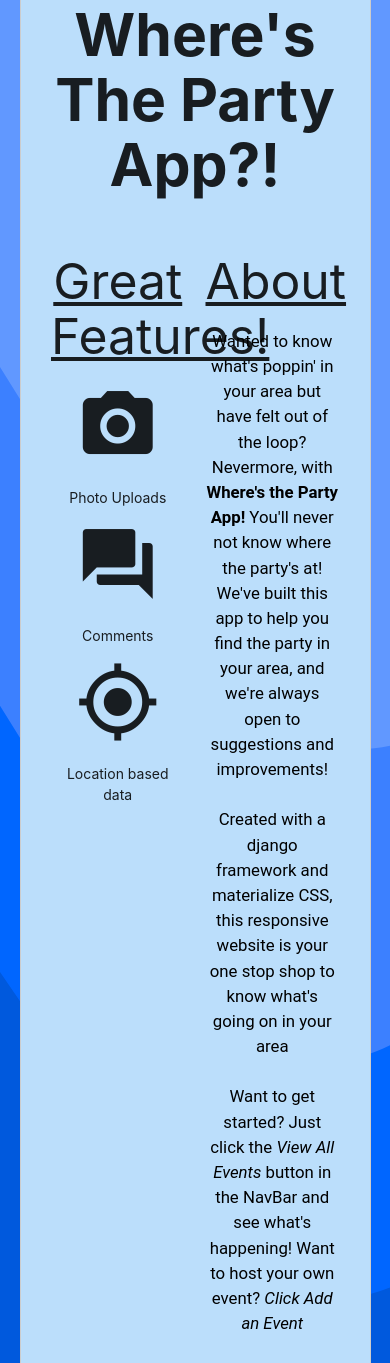
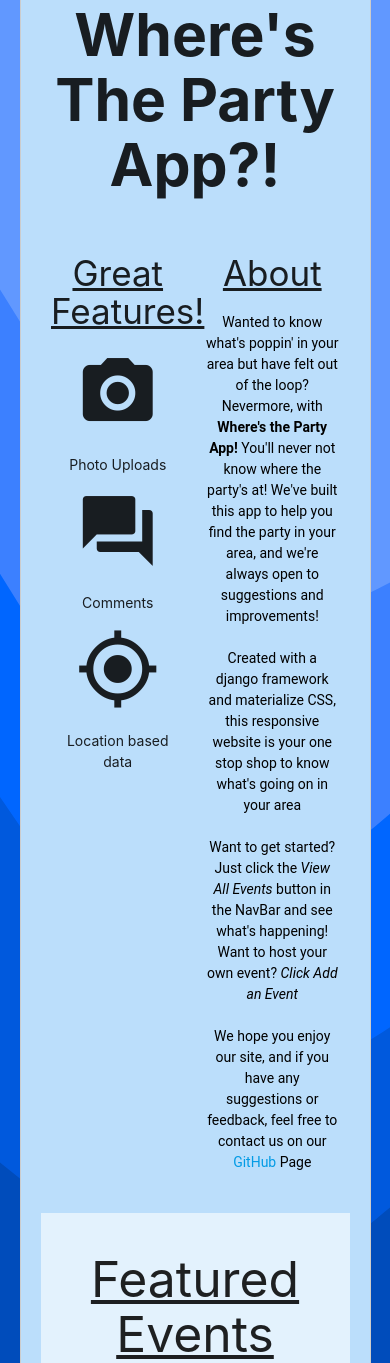
Before and after one commit to countchrisdo/wheresthepartyapp, a Django app: page / in a window 390 px wide. Shown: the part 113-1476 px from the top of the page. Run offline with Django 3.2, Linux system fonts and the light colour scheme; data that the repository does not hold is empty.

Commit message:
mobile responsiveness

```diff
--- a/main_app/templates/home.html
+++ b/main_app/templates/home.html
@@ -3,6 +3,7 @@
 {% block content %}
 
 <style>
+
     #aboutText {
         font-size: 1.2em;
         font-family: 'Roboto', sans-serif;
@@ -11,6 +12,16 @@
         margin-top: 20px;
         margin-bottom: 20px;
     }
+
+    @media screen and (max-width: 800px) {
+      #aboutText {
+        font-size: 1em;
+      }
+      .lpTitle {
+        font-size: 2.5em;
+      }
+
+    }
 </style>
 
 <h1 class="title"><b>Where's The Party App?!</b></h1>
@@ -18,7 +29,7 @@
 
  <div class="row">
     <div class="col s6">
-    <h2><u>Great Features!</u></h2>
+    <h2 class="lpTitle"><u>Great Features!</u></h2>
 
         <i class="large material-icons">camera_alt</i>
         <p>Photo Uploads</p>
@@ -28,7 +39,7 @@
         <p>Location based data</p>
     </div>
     <div class="col s6">
-    <h2><u>About</u></h2>
+    <h2 class="lpTitle"><u>About</u></h2>
 
         <p id="aboutText">Wanted to know what's poppin' in your area but have felt out of the loop? Nevermore, with <b>Where's the Party App!</b> You'll never not know where the party's at! We've built this app to help you find the party in your area, and we're always open to suggestions and improvements!
 
```
